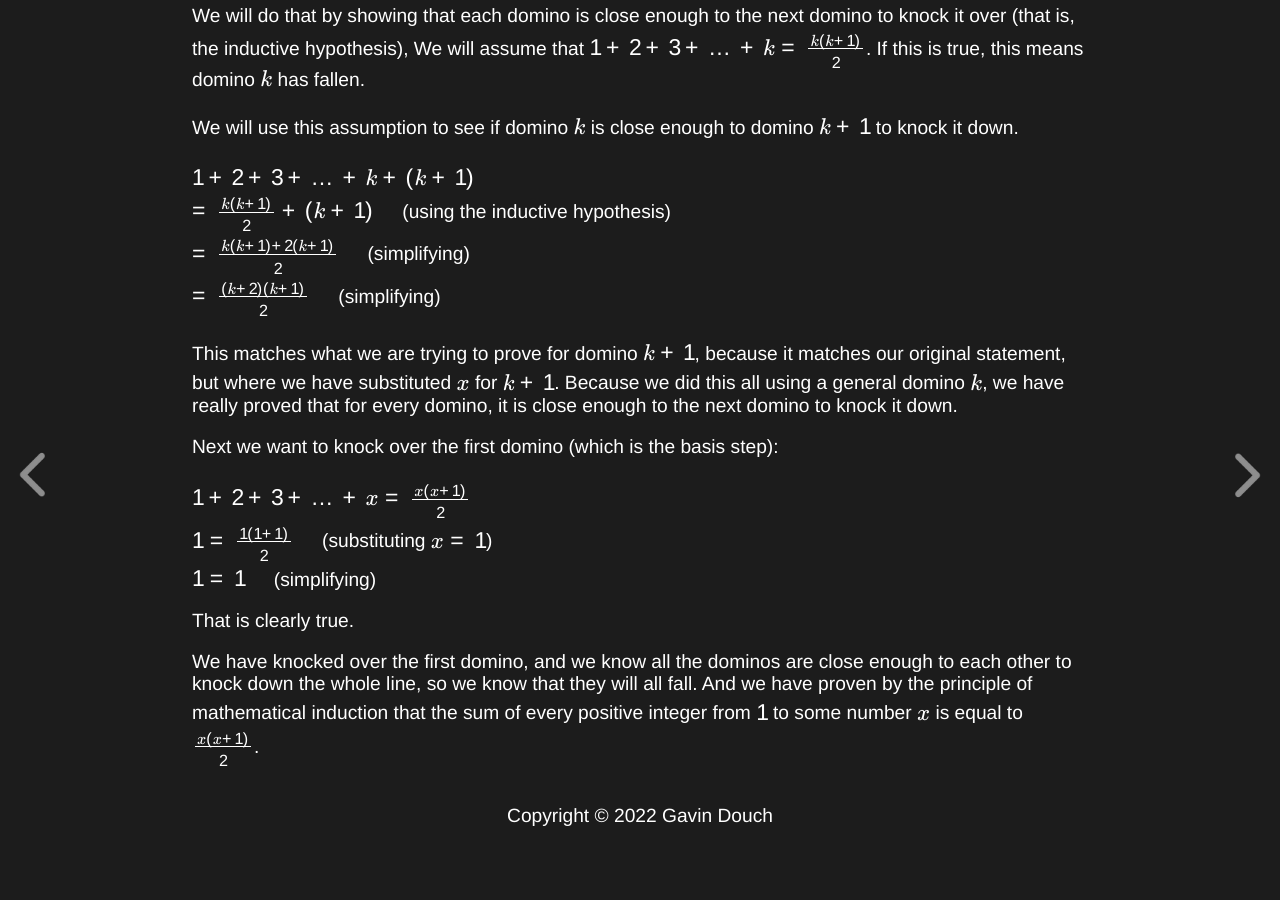
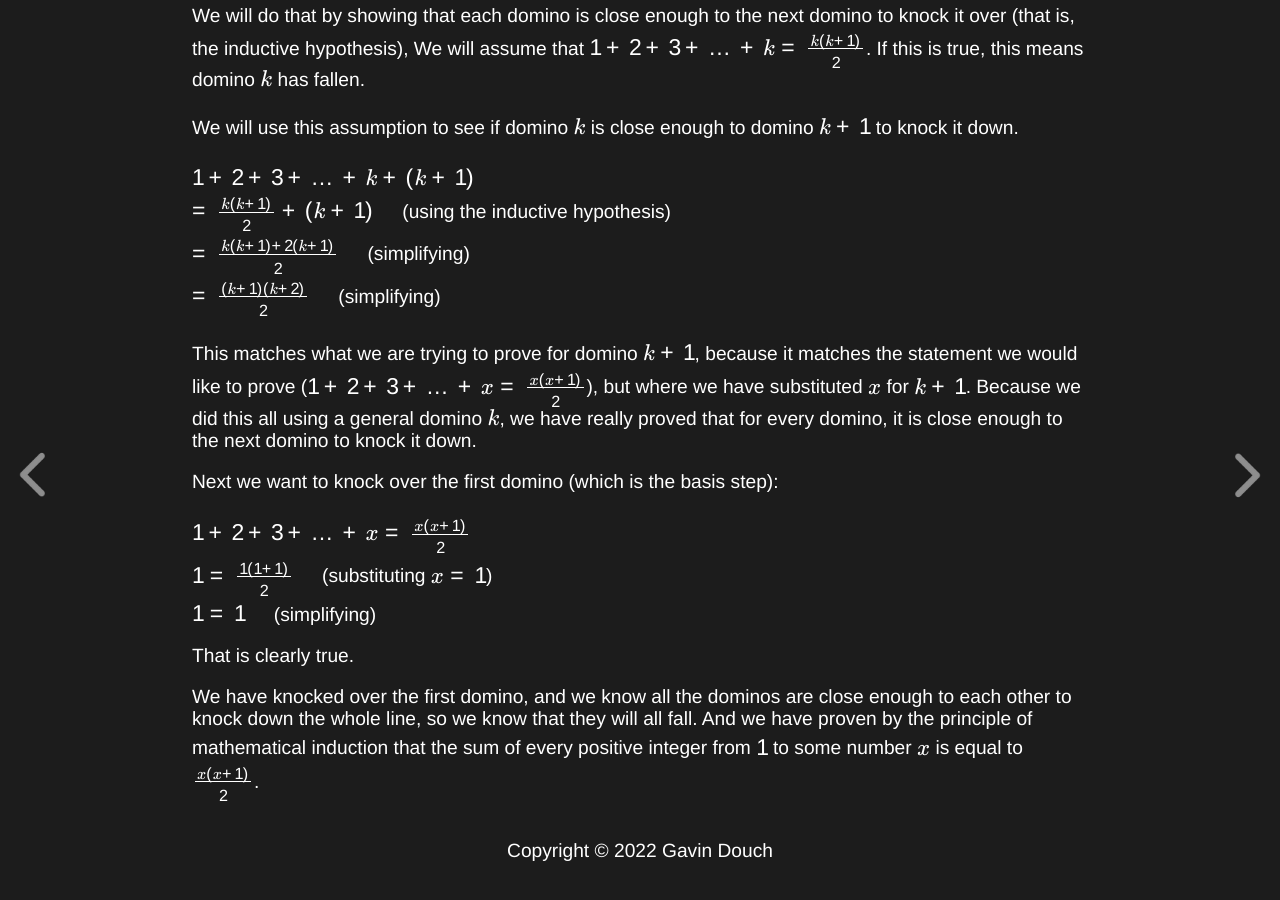
Before and after one commit to Coedice/website, a Jekyll site: the page built from _posts/2022-01-30-induction.md, in a window 1280 px wide and 900 px high, scrolled down 722 px. Built offline with Jekyll 4.4.1, drawn with Linux system fonts in a browser that asks for light colours; formulas are drawn with MathJax 3; before the commit the page ends 1587 px from its top, so only the background shows below that.

Commit message:
Fix ordering of factors and give greater clarity to inductive hypothesis analysis

```diff
--- a/_posts/2022-01-30-induction.md
+++ b/_posts/2022-01-30-induction.md
@@ -27,9 +27,9 @@ We will use this assumption to see if domino $k$ is close enough to domino $k +
 $1 + 2 + 3 + \ldots + k + (k + 1)$\
 $= \frac{k(k + 1)}{2} + (k + 1)\quad$ (using the inductive hypothesis)\
 $=\frac{k(k + 1) + 2(k + 1)}{2}\quad$ (simplifying)\
-$=\frac{(k + 2)(k + 1)}{2}\quad$ (simplifying)
+$=\frac{(k + 1)(k + 2)}{2}\quad$ (simplifying)
 
-This matches what we are trying to prove for domino $k+1$, because it matches our original statement, but where we have substituted $x$ for $k+1$.
+This matches what we are trying to prove for domino $k+1$, because it matches the statement we would like to prove ($1 + 2 + 3 + \ldots + x = \frac{x(x+1)}{2}$), but where we have substituted $x$ for $k+1$.
 Because we did this all using a general domino $k$, we have really proved that for every domino, it is close enough to the next domino to knock it down.
 
 Next we want to knock over the first domino (which is the basis step):
```
